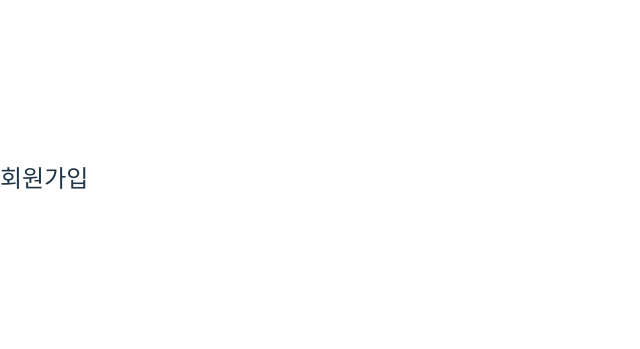
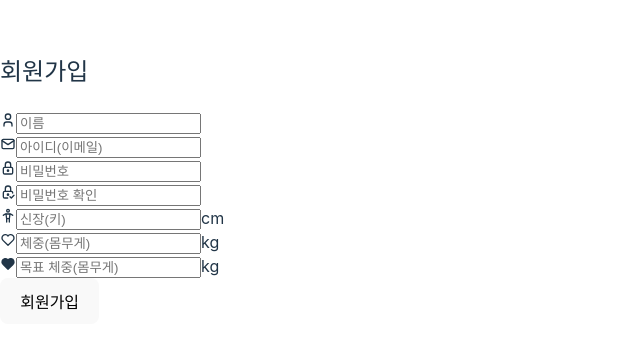
Before and after one commit to elice-cookcook/eatnfit, a React (Vite) app in the folder eatnfit-FE/: page /signUp in a window 1280 px wide. Shown: the part 221-570 px from the top of the page, without its empty margins (0-640 px from the left). Built offline with nearby package versions, Linux system fonts and the light colour scheme; the HTML template or start-up script is replaced by a standard one.

Commit message:
Feat : add icon, input at signup form

```diff
--- a/eatnfit-FE/src/pages/SignUpPage/SignUpPage.tsx
+++ b/eatnfit-FE/src/pages/SignUpPage/SignUpPage.tsx
@@ -1,4 +1,13 @@
 import { useState } from "react";
+import {
+  TbLock,
+  TbLockCheck,
+  TbMail,
+  TbUser,
+  TbMan,
+  TbHeartFilled,
+  TbHeart,
+} from "react-icons/tb";
 
 export default function SignUpPage() {
   const [email, setEmail] = useState<string>("");
@@ -11,7 +20,56 @@ export default function SignUpPage() {
   return (
     <div>
       <h2>회원가입</h2>
-      <form action=""></form>
+      <form action="">
+        <div>
+          <TbUser></TbUser>
+          <input type="text" value={name} placeholder="이름"></input>
+        </div>
+        <div>
+          <TbMail></TbMail>
+          <input type="text" value={email} placeholder="아이디(이메일)"></input>
+        </div>
+        <div>
+          <TbLock></TbLock>
+          <input
+            type="password"
+            value={password}
+            placeholder="비밀번호"
+          ></input>
+        </div>
+        <div>
+          <TbLockCheck></TbLockCheck>
+          <input
+            type="password"
+            value={confirmPassword}
+            placeholder="비밀번호 확인"
+          ></input>
+        </div>
+        <div>
+          <TbMan></TbMan>
+          <input type="number" value={height} placeholder="신장(키)"></input>
+          <span>cm</span>
+        </div>
+        <div>
+          <TbHeart></TbHeart>
+          <input
+            type="number"
+            value={height}
+            placeholder="체중(몸무게)"
+          ></input>
+          <span>kg</span>
+        </div>
+        <div>
+          <TbHeartFilled></TbHeartFilled>
+          <input
+            type="number"
+            value={goalWeight}
+            placeholder="목표 체중(몸무게)"
+          ></input>
+          <span>kg</span>
+        </div>
+      </form>
+      <button>회원가입</button>
     </div>
   );
 }
```
